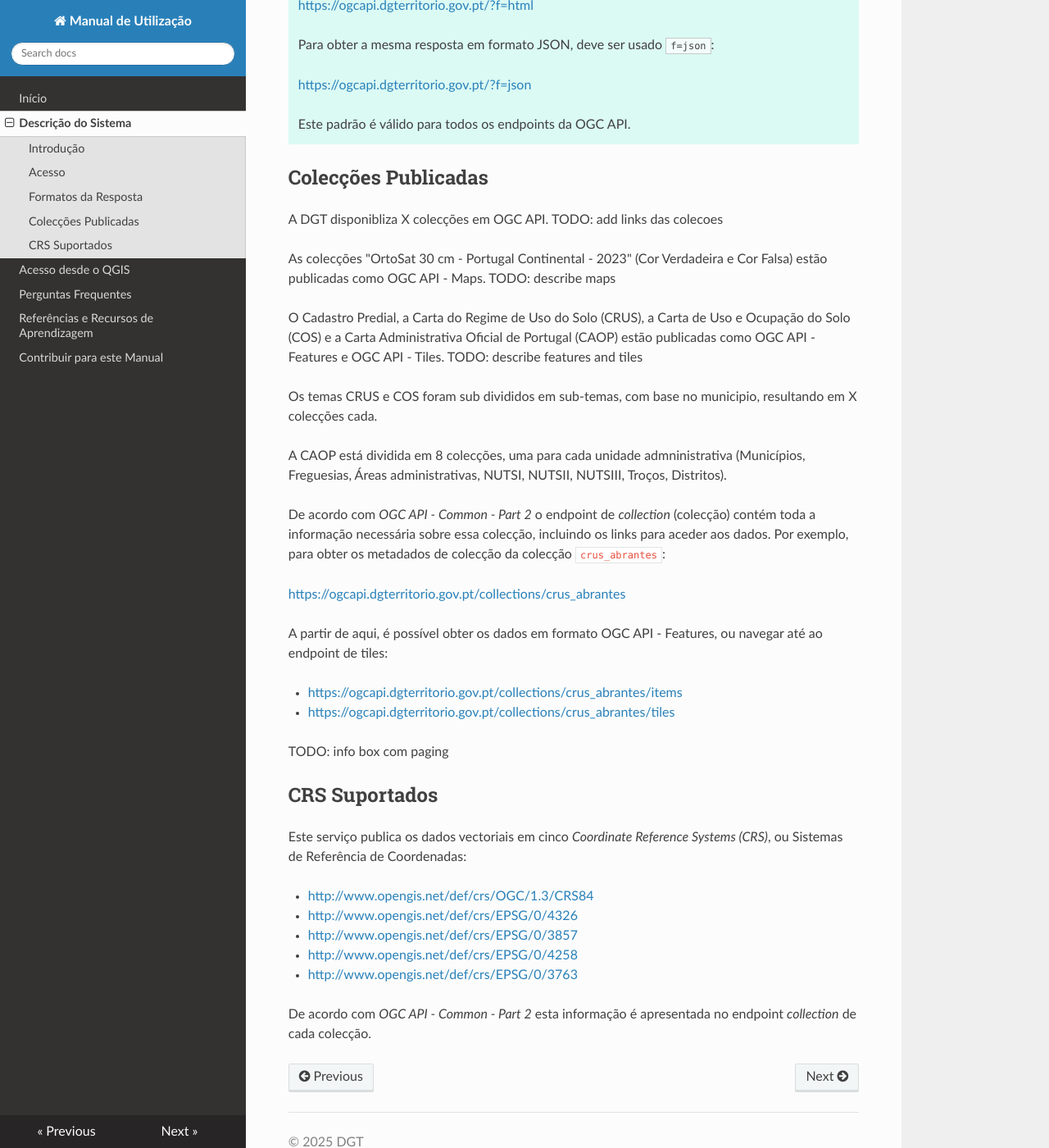
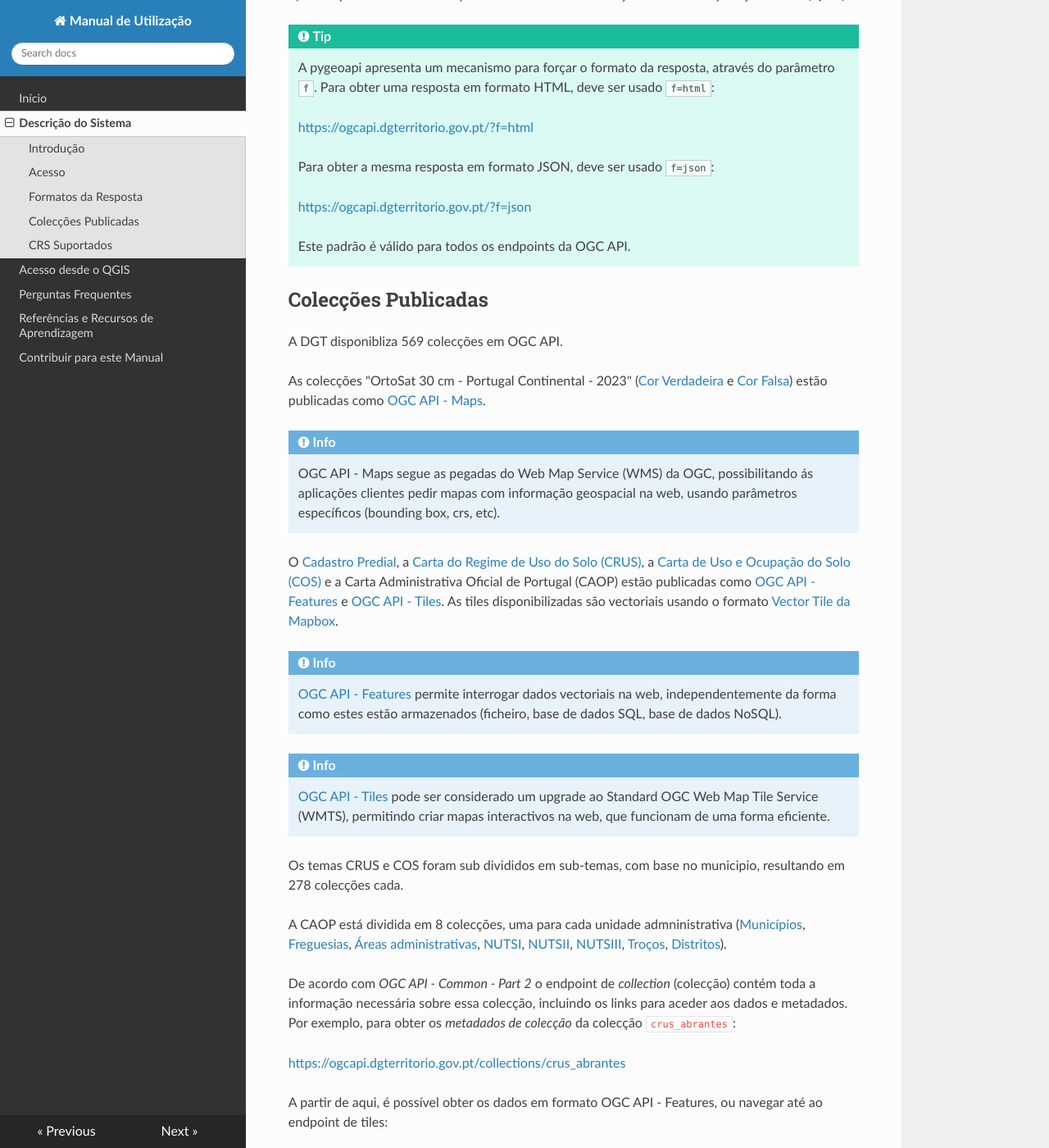
Before and after one commit to dgterritorio/ogcapi-user, an MkDocs documentation site: the page built from docs/descricao.md, in a window 1280 px wide and 1400 px high, scrolled down 2370 px. Shown: the whole window at 82% size. Built offline with MkDocs 1.6.1, drawn with Linux system fonts in a browser that asks for light colours; nearby versions of some CDN libraries; some of the changed text lies outside the part shown.

Commit message:
- updated content

```diff
--- a/docs/descricao.md
+++ b/docs/descricao.md
@@ -1,4 +1,8 @@
 # Descrição
+
+!!! warning
+
+    As descrições de funcionalidade dos Standards OGC apresentadas nesta secção cobrem apenas alguns aspectos e não dispensam a leitura completa dos Standards aqui referidos: OGC API - Common, OGC API Features e OGC API - Tiles. Os links para esses documentos podem ser encontrados directamente no texto, ou na secção [Referências e Recursos de Aprendizagem](./recursos.md#ogc-api)
 
 ## Introdução
 
@@ -52,17 +56,31 @@ Os Standards OGC API oferecem diferentes formatos através de um mecanismo de [n
 
 ## Colecções Publicadas
 
-A DGT disponibliza X colecções em OGC API. TODO: add links das colecoes
+A DGT disponibliza 569 colecções em OGC API.
 
-As colecções "OrtoSat 30 cm - Portugal Continental - 2023" (Cor Verdadeira e Cor Falsa) estão publicadas como OGC API - Maps. TODO: describe maps
+As colecções "OrtoSat 30 cm - Portugal Continental - 2023" ([Cor Verdadeira](https://ogcapi.dgterritorio.gov.pt/collections/ortos-rgb) e [Cor Falsa](https://ogcapi.dgterritorio.gov.pt/collections/ortos-irg)) estão publicadas como [OGC API - Maps](https://docs.ogc.org/is/20-058/20-058.html).
 
-O Cadastro Predial, a Carta do Regime de Uso do Solo (CRUS), a Carta de Uso e Ocupação do Solo (COS) e a Carta Administrativa Oficial de Portugal (CAOP) estão publicadas como OGC API - Features e OGC API - Tiles. TODO: describe features and tiles
+!!! info
 
-Os temas CRUS e COS foram sub divididos em sub-temas, com base no municipio, resultando em X colecções cada.
+    OGC API - Maps segue as pegadas do Web Map Service (WMS) da OGC, possibilitando ás aplicações clientes pedir mapas com informação geospacial na web, usando parâmetros específicos (bounding box, crs, etc).
 
-A CAOP está dividida em 8 colecções, uma para cada unidade admninistrativa (Municípios, Freguesias, Áreas administrativas, NUTSI, NUTSII, NUTSIII, Troços, Distritos).
 
-De acordo com *OGC API - Common - Part 2* o endpoint de *collection* (colecção) contém toda a informação necessária sobre essa colecção, incluindo os links para aceder aos dados. Por exemplo, para obter os metadados de colecção da colecção `crus_abrantes`:
+O [Cadastro Predial](https://ogcapi.dgterritorio.gov.pt/collections/cadastro), a [Carta do Regime de Uso do Solo (CRUS)](https://ogcapi.dgterritorio.gov.pt/collections/crus), a [Carta de Uso e Ocupação do Solo (COS)](https://ogcapi.dgterritorio.gov.pt/collections/cos) e a Carta Administrativa Oficial de Portugal (CAOP) estão publicadas como [OGC API - Features](https://github.com/opengeospatial/ogcapi-features) e [OGC API - Tiles](https://github.com/opengeospatial/ogcapi-tiles). As tiles disponibilizadas são vectoriais usando o formato [Vector Tile da Mapbox](https://github.com/mapbox/vector-tile-spec).
+
+!!! info
+
+    [OGC API - Features](https://features.developer.ogc.org/) permite interrogar dados vectoriais na web, independentemente da forma como estes estão armazenados (ficheiro, base de dados SQL, base de dados NoSQL).
+
+!!! info
+
+    [OGC API - Tiles](https://tiles.developer.ogc.org/) pode ser considerado um upgrade ao Standard OGC Web Map Tile Service (WMTS), permitindo criar mapas interactivos na web, que funcionam de uma forma eficiente.
+
+
+Os temas CRUS e COS foram sub divididos em sub-temas, com base no municipio, resultando em 278 colecções cada.
+
+A CAOP está dividida em 8 colecções, uma para cada unidade admninistrativa ([Municípios](https://ogcapi.dgterritorio.gov.pt/collections/municipios), [Freguesias](https://ogcapi.dgterritorio.gov.pt/collections/freguesias), [Áreas administrativas](https://ogcapi.dgterritorio.gov.pt/collections/area_administrativa), [NUTSI](https://ogcapi.dgterritorio.gov.pt/collections/nuts1), [NUTSII](https://ogcapi.dgterritorio.gov.pt/collections/nuts2), [NUTSIII](https://ogcapi.dgterritorio.gov.pt/collections/nuts3), [Troços](https://ogcapi.dgterritorio.gov.pt/collections/trocos), [Distritos](https://ogcapi.dgterritorio.gov.pt/collections/distritos)).
+
+De acordo com *OGC API - Common - Part 2* o endpoint de *collection* (colecção) contém toda a informação necessária sobre essa colecção, incluindo os links para aceder aos dados e metadados. Por exemplo, para obter os *metadados de colecção* da colecção `crus_abrantes`:
 
 [https://ogcapi.dgterritorio.gov.pt/collections/crus_abrantes](https://ogcapi.dgterritorio.gov.pt/collections/crus_abrantes)
 
@@ -71,8 +89,11 @@ A partir de aqui, é possível obter os dados em formato OGC API - Features, ou
 * [https://ogcapi.dgterritorio.gov.pt/collections/crus_abrantes/items](https://ogcapi.dgterritorio.gov.pt/collections/crus_abrantes/items)
 * [https://ogcapi.dgterritorio.gov.pt/collections/crus_abrantes/tiles](https://ogcapi.dgterritorio.gov.pt/collections/crus_abrantes/tiles)
 
+!!! tip
 
-TODO: info box com paging
+    OGC API - Features suporta um parametro de paging, que permite receber um número pre definido de items na resposta. Por defeito, o servidor está configurado para devolver respostas com 100 items. Este limite pode ser forçado através do parâmetro `limit`, até atingir o valor máximo definido no servidor. Por exemplo, para pedir uma resposta que devolva o máximo de 200 items:
+
+    [https://ogcapi.dgterritorio.gov.pt/collections/crus_abrantes/items?limit=200](https://ogcapi.dgterritorio.gov.pt/collections/crus_abrantes/items?limit=200)
 
 ## CRS Suportados
 
```
Also changed, not shown: other parts of docs/descricao.md (+4 -4 lines), docs/recursos.md (+2 -0 lines), site/404.html, site/contribuir/index.html, site/img/openapi.png (added), site/index.html, site/recursos/index.html, site/search.html, site/search/search_index.json, site/sitemap.xml, 1 other file.
